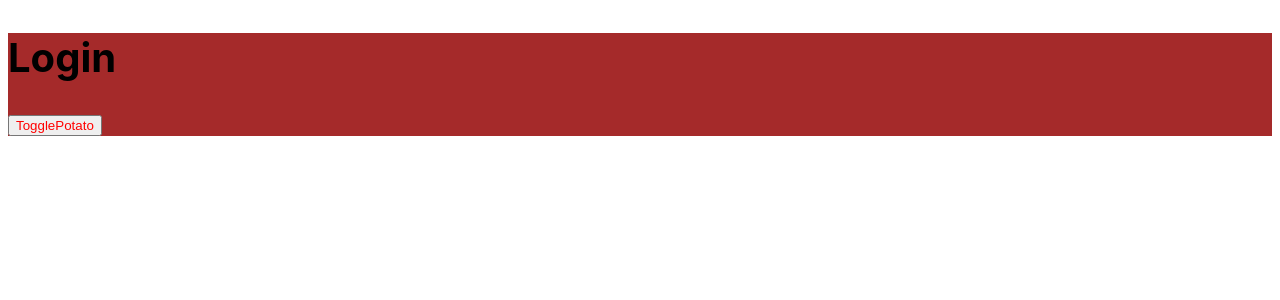
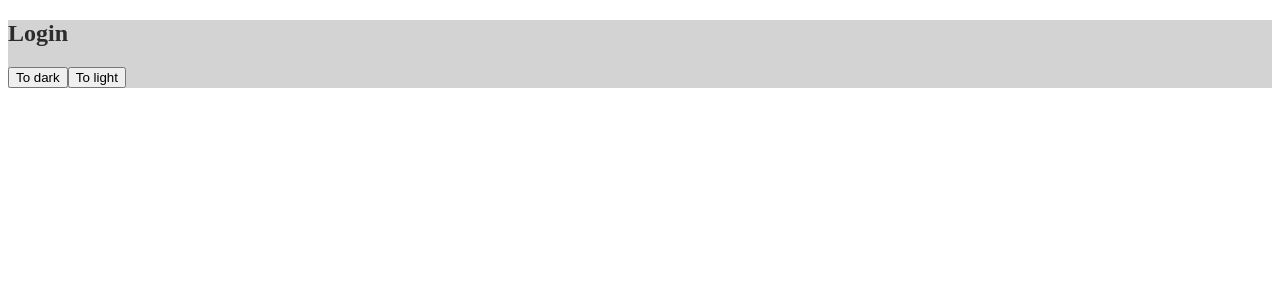
Before and after one commit to ryong9rrr/instaclone-frontend, a React (Create React App) app: page / in a window 1280 px wide. Shown: the top 300 px of the page. Built offline with nearby package versions, Linux system fonts and the light colour scheme.

Commit message:
#8.8 styled-components Theme

```diff
--- a/src/App.js
+++ b/src/App.js
@@ -1,16 +1,28 @@
 import { useReactiveVar } from "@apollo/client";
 import { BrowserRouter as Router, Route, Switch } from "react-router-dom";
-import { isLoggedInVar } from "./apollo";
+import { darkModeVar, isLoggedInVar } from "./apollo";
+import { ThemeProvider } from "styled-components";
 //DOM
 import Home from "./screens/Home";
 import Login from "./screens/Login";
 import NotFound from "./screens/NotFound";
 
+const lightTheme = {
+  fontColor: "#2c2c2c",
+  bgColor: "lightgray",
+};
+
+const darkTheme = {
+  fontColor: "lightgray",
+  bgColor: "#2c2c2c",
+};
+
 function App() {
   const isLoggedIn = useReactiveVar(isLoggedInVar);
+  const darkMode = useReactiveVar(darkModeVar);
 
   return (
-    <div>
+    <ThemeProvider theme={darkMode ? darkTheme : lightTheme}>
       <Router>
         <Switch>
           <Route path="/" exact>
@@ -21,7 +33,7 @@
           </Route>
         </Switch>
       </Router>
-    </div>
+    </ThemeProvider>
   );
 }
 
--- a/src/apollo.js
+++ b/src/apollo.js
@@ -1,3 +1,4 @@
 import { makeVar } from "@apollo/client";
 
 export const isLoggedInVar = makeVar(false);
+export const darkModeVar = makeVar(false);
--- a/src/screens/Login.js
+++ b/src/screens/Login.js
@@ -1,38 +1,21 @@
 import { useState } from "react";
 import styled, { css } from "styled-components";
-import { isLoggedInVar } from "../apollo";
+import { darkModeVar, isLoggedInVar } from "../apollo";
 
 const Container = styled.section`
-  background-color: brown;
+  background-color: ${(props) => props.theme.bgColor};
 `;
 
 const Title = styled.h1`
-  color: ${(props) => (props.potato ? "red" : "black")};
-  font-family: -apple-system, BlinkMacSystemFont, "Segoe UI", Roboto, Oxygen,
-    Ubuntu, Cantarell, "Open Sans", "Helvetica Neue", sans-serif;
-
-  ${(props) =>
-    props.potato
-      ? css`
-          font-size: 20px;
-        `
-      : css`
-          font-size: 40px;
-        `}
-`;
-
-const TogglePotato = styled.button`
-  color: red;
+  color: ${(props) => props.theme.fontColor};
 `;
 
 function Login() {
-  const [potato, setPotato] = useState(false);
-  const togglePotato = () => setPotato((current) => !current);
-
   return (
     <Container>
-      <Title potato={potato}>Login</Title>
-      <TogglePotato onClick={togglePotato}>TogglePotato</TogglePotato>
+      <Title>Login</Title>
+      <button onClick={() => darkModeVar(true)}>To dark</button>
+      <button onClick={() => darkModeVar(false)}>To light</button>
     </Container>
   );
 }
```
Also changed, not shown: recap/frontend.md (+7 -0 lines).
